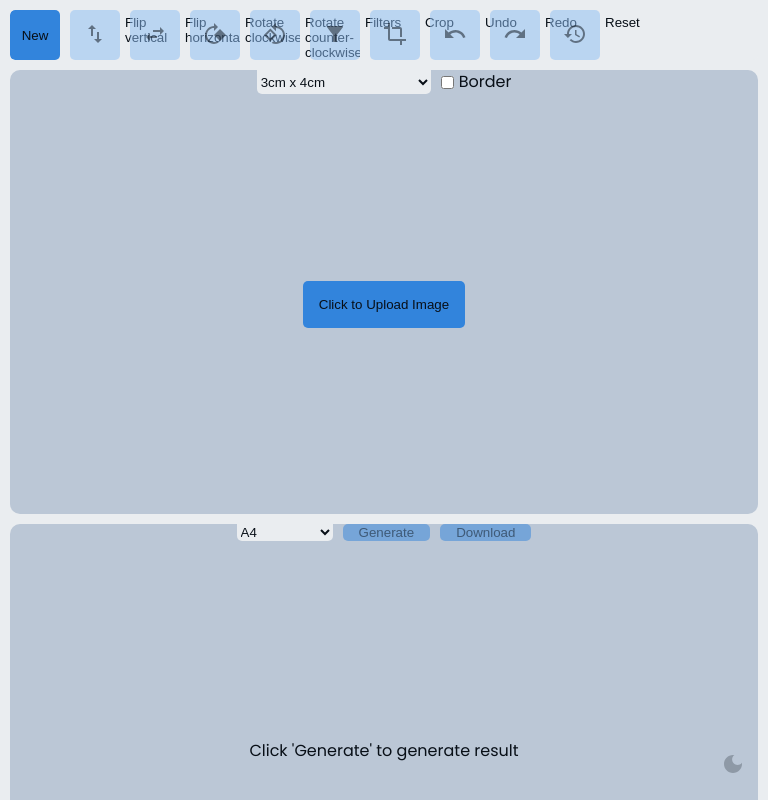
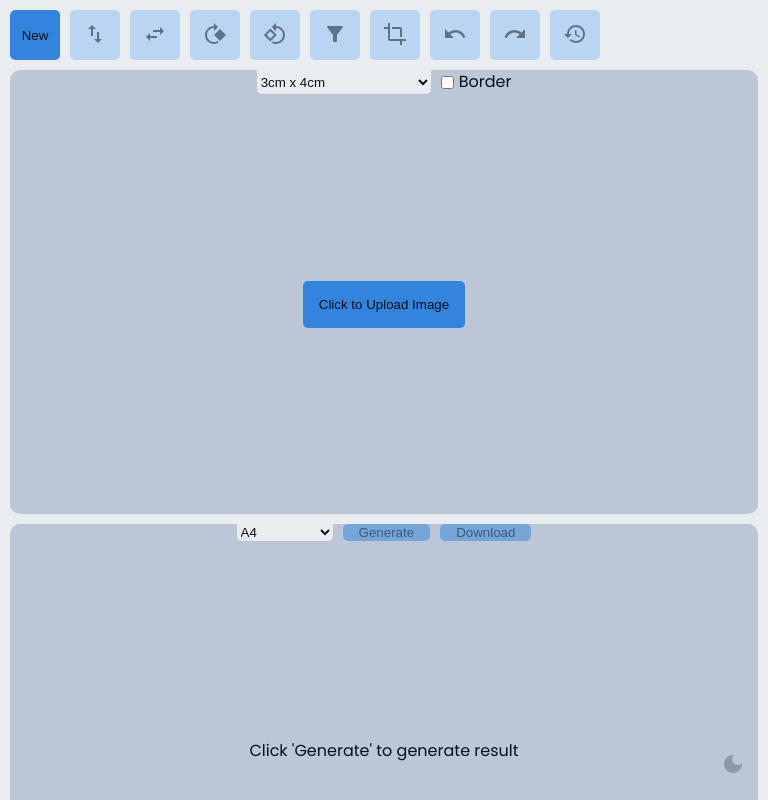
Before and after one commit to dipeshhhh/Print-Grid, a React (Vite) app: page / in a window 768 px wide. Shown: the top 800 px of the page. Built offline with nearby package versions, Linux system fonts and the light colour scheme.

Commit message:
Update: tooltip for edit buttons

```diff
--- a/src/App.css
+++ b/src/App.css
@@ -1,26 +1,21 @@
 :root {
   --app-gap: 10px;
-
   --edit-button-section-width: 50px;
-
   --toggle-theme-button-width: 50px;
   --file-input-button-width: 88px;
-
   --primary-button-padding: 16px;
 }
 
 .App {
   display: grid;
-  grid-template-columns: var(--edit-button-section-width) repeat(2, 1fr);
+  /* grid-template-columns: var(--edit-button-section-width) repeat(2, 1fr); */
+  grid-template-columns: repeat(2, 1fr);
   gap: var(--app-gap);
   padding: var(--app-gap);
   height: 100vh;
   position: relative;
+  padding-left: calc(2 * var(--app-gap) + var(--edit-button-section-width));
 }
-
-/* .App>* {
-  height: 100%;
-} */
 
 .primary-button {
   background-color: var(--primary);
@@ -45,5 +40,7 @@
     flex-direction: column;
     height: auto;
     min-height: 100vh;
+    padding-left: var(--app-gap);
+    padding-top: calc(2 * var(--app-gap) + var(--edit-button-section-width));
   }
 }
--- a/src/App.jsx
+++ b/src/App.jsx
@@ -86,7 +86,7 @@ function App() {
   );
   const [image, setImage] = useState({ ...INITIAL_IMAGE_STATE });
 
-  useEffect(()=>{
+  useEffect(() => {
     localStorage.setItem(LAST_IS_BORDERED_VALUE_LOCAL_STORAGE_KEY, JSON.stringify(isBordered));
   }, [isBordered]);
 
--- a/src/components/EditButton/EditButton.css
+++ b/src/components/EditButton/EditButton.css
@@ -1,5 +1,17 @@
 :root {
   --edit-button-radius: var(--button-radius);
+  --arrow-size: 10px;
+}
+
+.edit-button-container {
+  display: flex;
+  flex-direction: row;
+  position: relative;
+  width: var(--edit-button-section-width);
+}
+
+.edit-button-container:hover {
+  width: calc(var(--edit-button-section-width) + 120px + var(--arrow-size));
 }
 
 .edit-button {
@@ -25,3 +37,80 @@
   color: var(--text-disabled);
   cursor: not-allowed;
 }
+
+.edit-button::before,
+.edit-button::after {
+  --scale: 0;
+
+  position: absolute;
+  right: .25rem;
+  top: 50%;
+  transform: translateX(var(--translate-x, 0)) translateY(-50%) scale(var(--scale));
+  transition: 150ms transform;
+  transform-origin: left center;
+}
+
+.edit-button::before {
+  --translate-x: calc(100% + var(--arrow-size));
+
+  font-size: small;
+  content: attr(data-tooltip);
+  color: (--text);
+  background-color: var(--background);
+  padding: 0.5rem;
+  width: max-content;
+  max-width: 120px;
+  border-radius: .3rem;
+  text-align: center;
+}
+
+.edit-button:hover::before,
+.edit-button:hover::after {
+  --scale: 1;
+}
+
+.edit-button::after {
+  --translate-x: calc(1 * var(--arrow-size));
+
+  content: '';
+  border: var(--arrow-size) solid transparent;
+  border-right-color: var(--background);
+  transform-origin: right center;
+}
+
+@media screen and (max-width: 768px) {
+  .edit-button-container {
+    height: var(--edit-button-section-width);
+  }
+
+  .edit-button-container:hover {
+    height: calc(var(--edit-button-section-width) + 50px + var(--arrow-size));
+    width: calc(var(--edit-button-container-width));
+  }
+
+  .edit-button::before,
+  .edit-button::after {
+    bottom: .25rem;
+    left: 50%;
+    transform: translateX(-50%) translateY(var(--translate-y, 0)) scale(var(--scale));
+    transform-origin: top center;
+  }
+
+  .edit-button::before {
+    --translate-y: calc(50% + var(--arrow-size));
+
+    display: flex;
+    align-items: center;
+    justify-content: center;
+    height: max-content;
+    max-height: 50px;
+  }
+
+  .edit-button::after {
+    --translate-y: calc(1 * var(--arrow-size));
+
+    border: var(--arrow-size) solid transparent;
+    border-bottom-color: var(--background);
+    transform-origin: bottom center
+  }
+}
--- a/src/components/EditButton/EditButton.jsx
+++ b/src/components/EditButton/EditButton.jsx
@@ -1,18 +1,18 @@
 import React from "react";
 import './EditButton.css';
 
-import Tooltip from '../Tooltip/Tooltip.jsx';
-
-function EditButton({icon, onClickFunction, text, isDisabled}) {
-  return(
+function EditButton({ icon, onClickFunction, text, isDisabled }) {
+  return (
+    <div className='edit-button-container'>
       <button
         className='edit-button'
+        data-tooltip={`${text}`}
         onClick={onClickFunction}
         disabled={isDisabled}
       >
         {icon}
-      <Tooltip text={`${text}`} />
       </button>
+    </div>
   )
 }
 
--- a/src/components/PageSections/EditButtons/EditButtons.css
+++ b/src/components/PageSections/EditButtons/EditButtons.css
@@ -1,12 +1,26 @@
 .edit-buttons-section {
   display: flex;
   flex-direction: column;
-  width: var(--edit-button-section-width);
   gap: var(--app-gap);
-  background-color: var(--background);
+  background-color: transparent;
+
+  border-radius: var(--button-radius);
+  overflow-x: visible;
   overflow-y: auto;
-  overflow-x: hidden;
-  border-radius: var(--button-radius);
+  z-index: 1;
+
+  position: absolute;
+  top: var(--app-gap);
+  left: var(--app-gap);
+}
+
+.edit-buttons-section::-webkit-scrollbar {
+  width: 0px;
+  display: none;
+}
+
+.edit-button-topbar {
+  justify-content: start;
 }
 
 .sidebar {
@@ -21,7 +35,7 @@
   .edit-buttons-section,
   .sidebar {
     flex-direction: row;
-    width: 100%;
+    width: calc(100% - 2 * var(--app-gap));
   }
 
   .edit-buttons-section {
@@ -34,9 +48,3 @@
     display: none;
   }
 }
-
-@media screen and (max-height: 574px) and (min-width: 768px) {
-  .edit-buttons-section {
-    width: calc(var(--edit-button-section-width) +  var(--scrollbar-width));
-  }
-}
--- a/src/components/PageSections/EditButtons/EditButtons.jsx
+++ b/src/components/PageSections/EditButtons/EditButtons.jsx
@@ -71,7 +71,7 @@ function EditButtons({
 
   return (
     <section className='section edit-buttons-section'>
-      <div className='topbar'>
+      <div className='topbar edit-button-topbar'>
         <button className='topbar-button' onClick={handleNewImageButton}>New</button>
         <ConfirmationDialog
           title={'Open new image?'}
--- a/src/components/PageSections/PageSections.css
+++ b/src/components/PageSections/PageSections.css
@@ -2,6 +2,7 @@
   --topbar-height: 25px;
   --topbar-button-radius: var(--button-radius);
   --section-radius: var(--container-radius);
+  --section-max-height: calc(100vh - (var(--app-gap) * 2));
 }
 
 .section {
@@ -9,7 +10,7 @@
   flex-direction: column;
   background-color: var(--background-secondary);
   border-radius: var(--section-radius);
-  max-height: calc(100vh - (var(--app-gap) * 2));
+  max-height: var(--section-max-height);
   gap: var(--app-gap);
 }
 
@@ -52,4 +53,8 @@
   .topbar {
     height: auto;
   }
+
+  .topbar-button {
+    height: var(--edit-button-section-width);
+  }
 }
--- a/src/components/Tooltip/Tooltip.css
+++ /dev/null
@@ -1,10 +0,0 @@
-.tooltip {
-    position: absolute;
-    color: var(--text);
-    background-color: var(--background);
-    padding: 5px;;
-
-    inset: 0;
-    left: 100%;
-    /* inset:0; */
-}
--- a/src/components/Tooltip/Tooltip.jsx
+++ /dev/null
@@ -1,12 +0,0 @@
-import React from 'react';
-import './Tooltip.css';
-
-function Tooltip({ text }) {
-  return (
-    <div className='tooltip'>
-      {text}
-    </div>
-  )
-}
-
-export default Tooltip;
```
Lines whose indentation alone changed are shown as unchanged.
